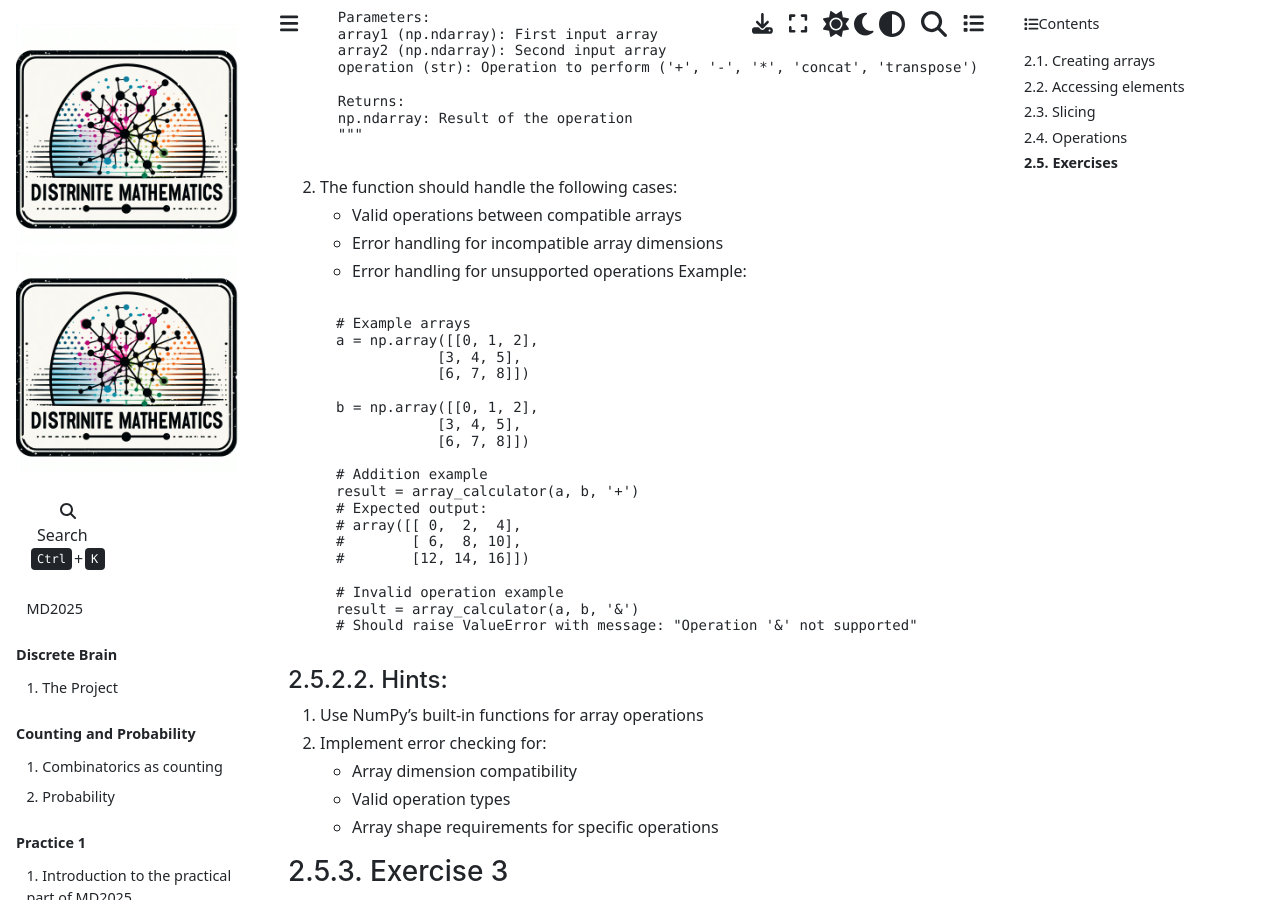
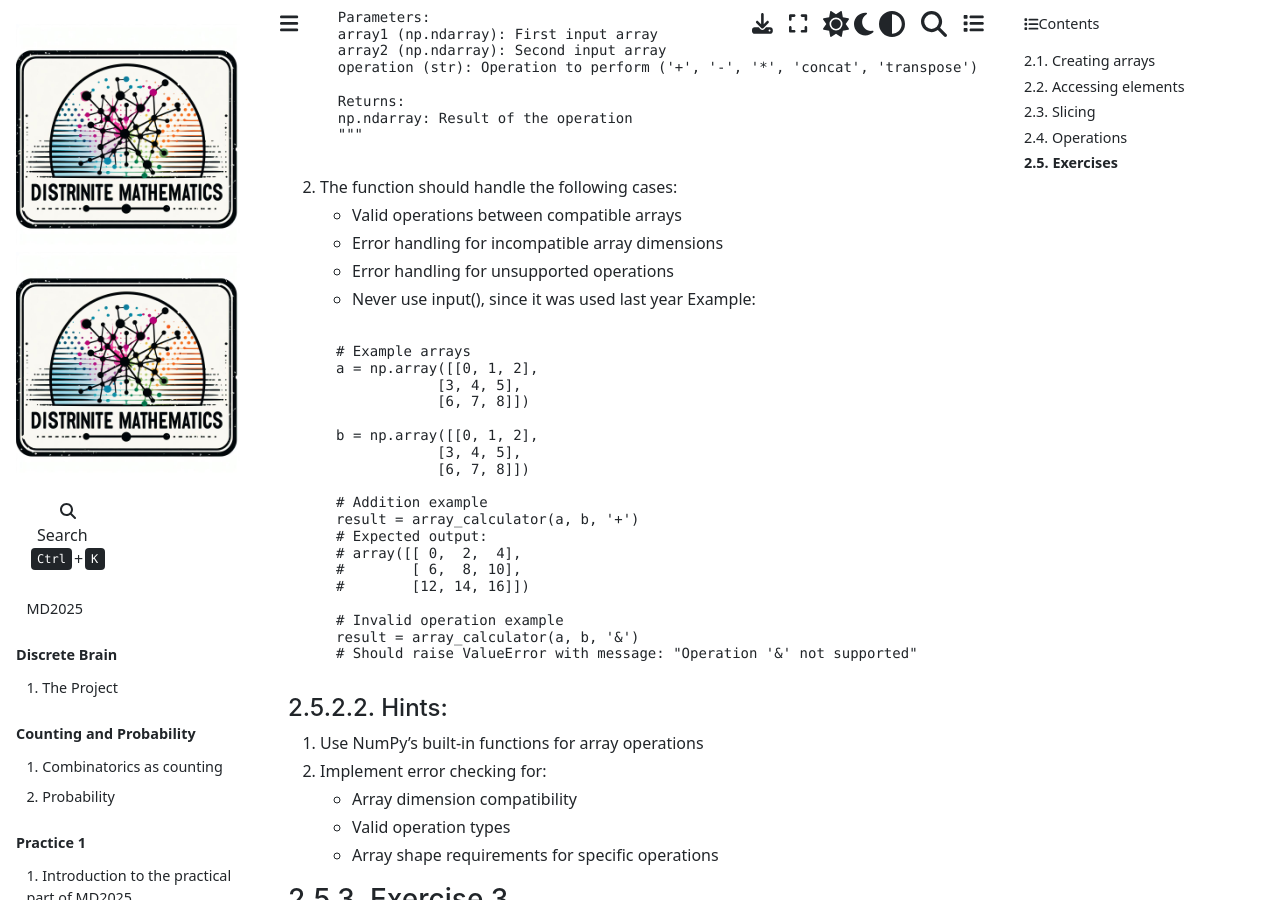
Before and after one commit to AhmedBegggaUA/MD2025, a Jupyter Book: the page built from numpy_practice.md, in a window 1280 px wide and 900 px high, scrolled down 18092 px. Built offline with Jupyter Book 1.0.4 settings and Sphinx 7.4.7 and the Sphinx Book theme 1.1.4, drawn with Linux system fonts in a browser that asks for light colours.

Commit message:
Added practice 2

````diff
--- a/numpy_practice.md
+++ b/numpy_practice.md
@@ -954,6 +954,7 @@ def array_calculator(array1: np.ndarray, array2: np.ndarray, operation: str) ->
     - Valid operations between compatible arrays
     - Error handling for incompatible array dimensions
     - Error handling for unsupported operations
+    - Never use input(), since it was used last year
     Example:
     ```{code-block} python
     # Example arrays
````
Also changed, not shown: gnn_motifs_comparison.png (added).
